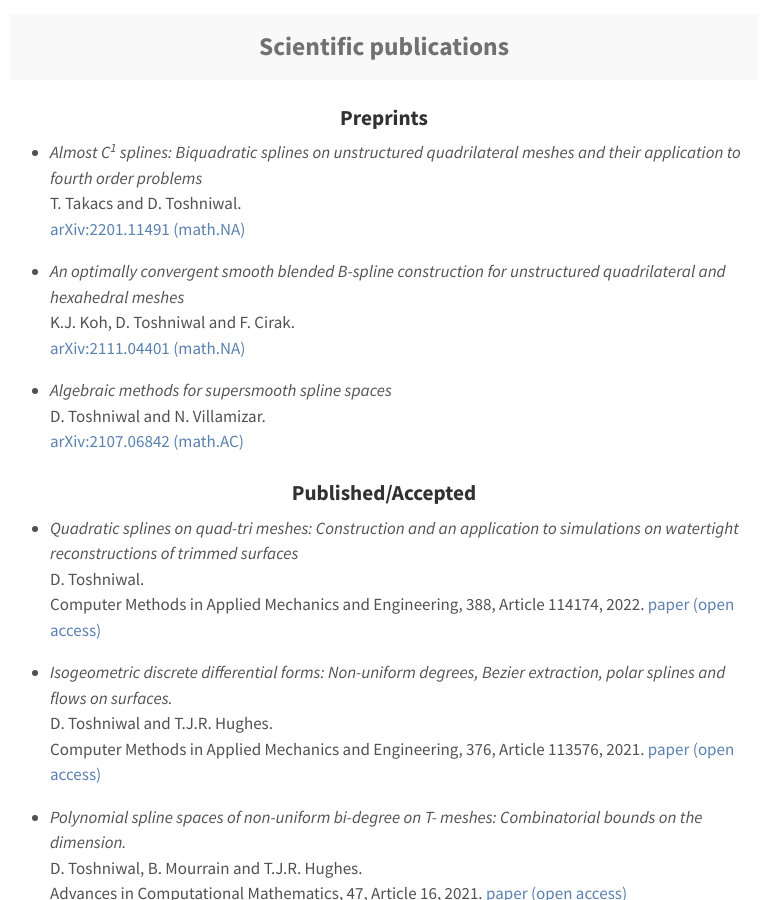
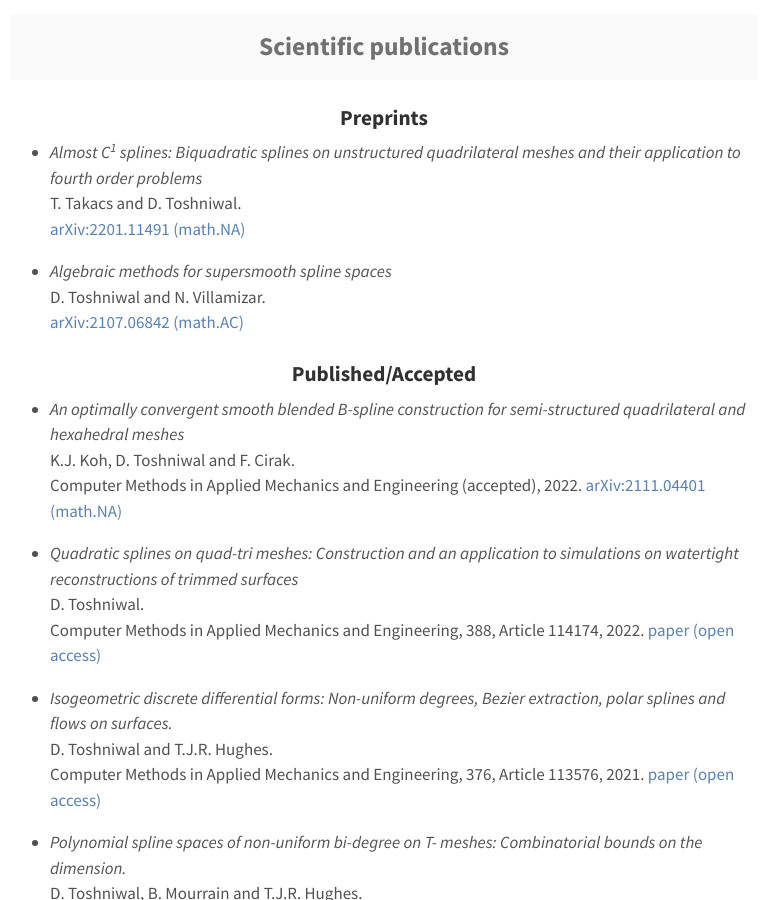
Before and after one commit to dtoshniwal/dtoshniwal.github.io, a Jekyll site: the page built from research.md, in a window 1280 px wide and 900 px high, scrolled down 694 px. Shown: the whole window, without its empty margins (256-1033 px from the left). Built offline with Jekyll 4.4.1, drawn with Linux system fonts in a browser that asks for light colours.

Commit message:
Update publication

```diff
--- a/research.md
+++ b/research.md
@@ -41,11 +41,6 @@ T. Takacs and D. Toshniwal.
 <br>
 [arXiv:2201.11491 (math.NA)](https://arxiv.org/abs/2201.11491/)
 
-* <i>An optimally convergent smooth blended B-spline construction for unstructured quadrilateral and hexahedral meshes </i>
-<br>
-K.J. Koh, D. Toshniwal and F. Cirak.
-<br>
-[arXiv:2111.04401 (math.NA)](https://arxiv.org/abs/2111.04401/)
 
 * <i>Algebraic methods for supersmooth spline spaces</i>
 <br>
@@ -54,6 +49,13 @@ D. Toshniwal and N. Villamizar.
 [arXiv:2107.06842 (math.AC)](https://arxiv.org/abs/2107.06842/)
 
 <h3 align="center">Published/Accepted</h3>
+
+* <i>An optimally convergent smooth blended B-spline construction for semi-structured quadrilateral and hexahedral meshes </i>
+<br>
+K.J. Koh, D. Toshniwal and F. Cirak.
+<br>
+Computer Methods in Applied Mechanics and Engineering (accepted), 2022.
+[arXiv:2111.04401 (math.NA)](https://arxiv.org/abs/2111.04401/)
 
 * <i>Quadratic splines on quad-tri meshes: Construction and an application to simulations on watertight reconstructions of trimmed surfaces</i>
 <br>
```
